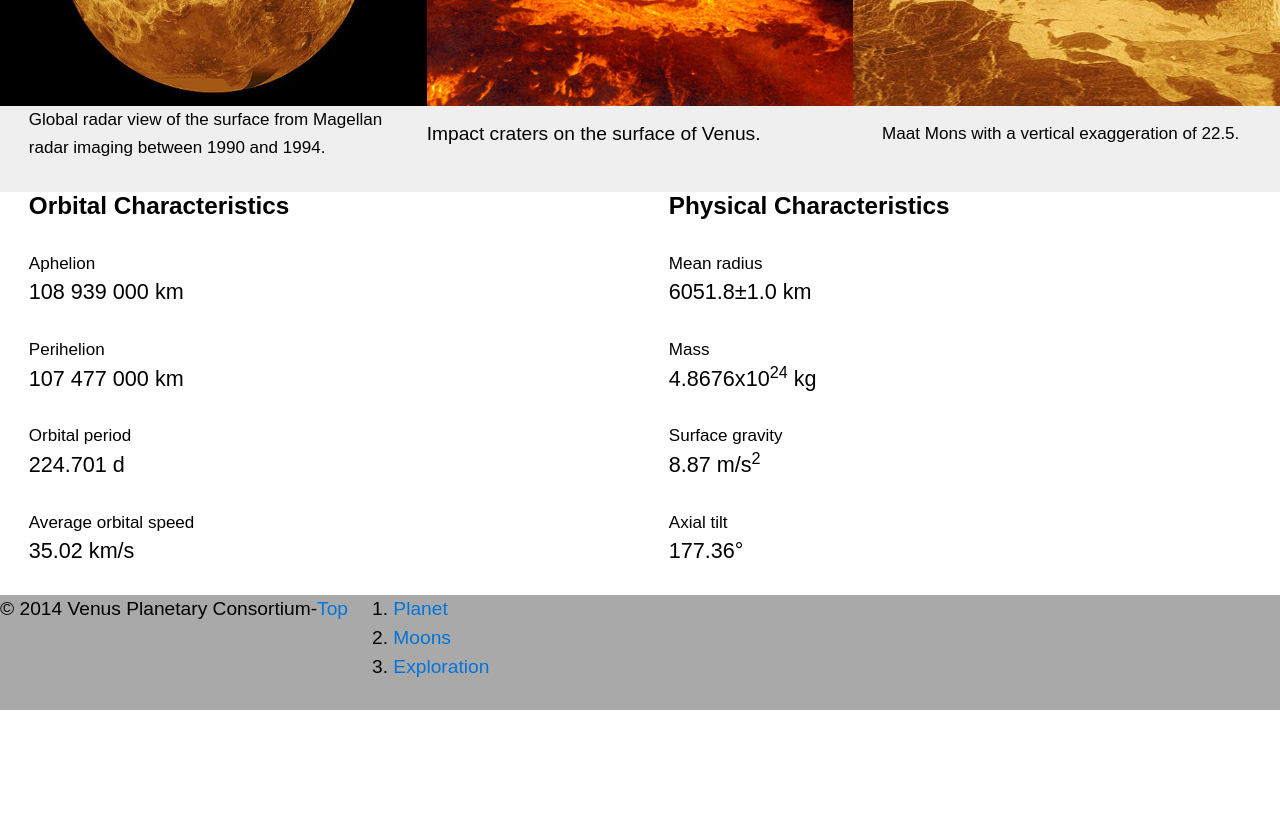
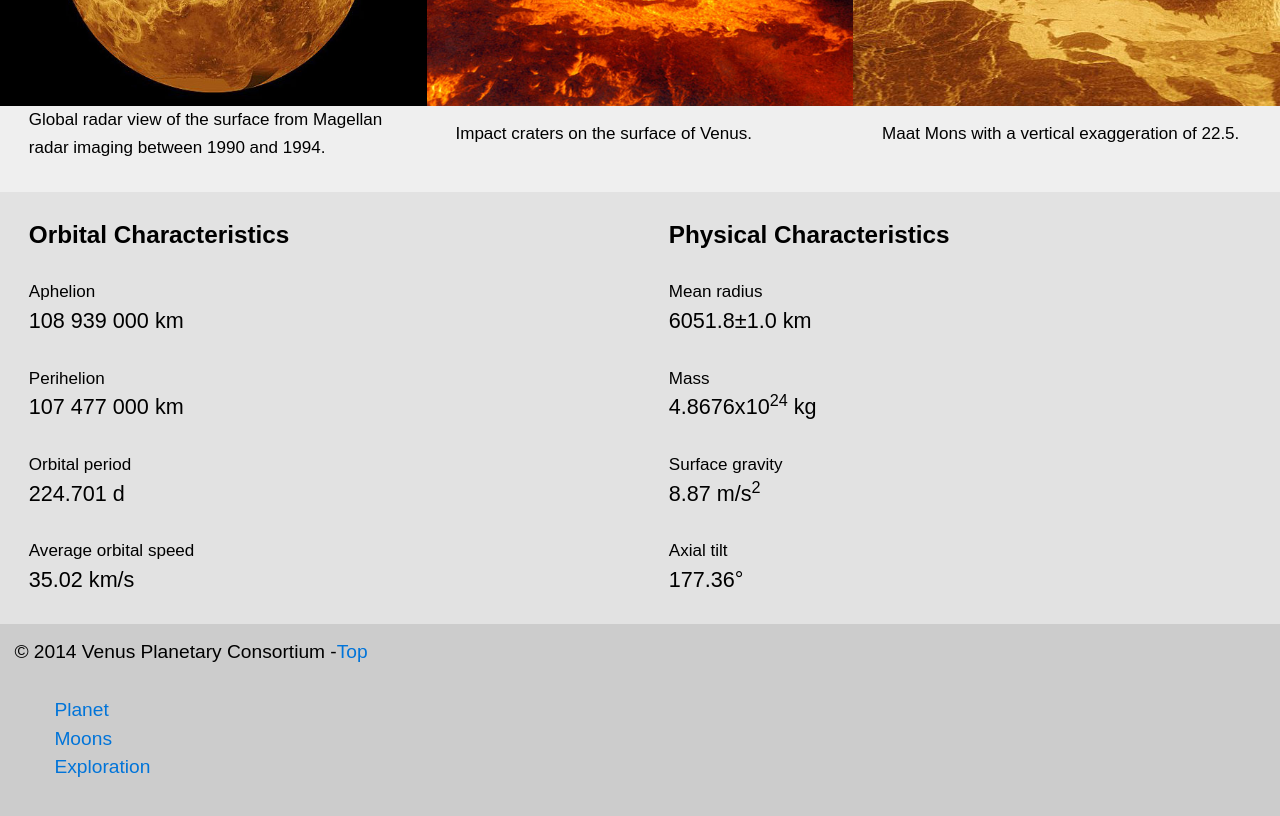
Before and after one commit to MaxTillotson/dsn1675-planet-website, a plain HTML site: page index.html in a window 1280 px wide. Shown: the part 900-1716 px from the top of the page. Before the commit the page ends 1610 px from the top, so only its background shows below. Drawn offline with Linux system fonts and the light colour scheme.

Commit message:
changed colours

```diff
--- a/css/main.css
+++ b/css/main.css
@@ -70,9 +70,10 @@ a, a:link, a:visited{
 
 }
 
-footer {
-  background-color: darkgrey;
+footer li{
+  list-style: none;
 }
+
 
 @media only screen and (min-width: 25em) {
 
--- a/index.html
+++ b/index.html
@@ -54,7 +54,7 @@
     <div class="unit xs-1 s-1-2 m-1-3">
       <figure>
         <img class="img-flex push-1-2" src="images/venus-2.jpg" alt="Venus">
-        <figcaption>Impact craters on the surface of Venus.</figcaption>
+        <figcaption class="milli gutter">Impact craters on the surface of Venus.</figcaption>
       </figure>
     </div>
 
@@ -66,7 +66,7 @@
     </div>
   </div>
 
-  <div class="grid section-midpad-t">
+  <div class="grid section-mid pad-t">
     <div class="unit xs-1 s-1 m-1-2 gutter">
       <h2 class="giga">Orbital Characteristics</h2>
       <dl class="mega">
@@ -98,11 +98,11 @@
 
 </main>
 
-<footer>
-  <div class="unit xs- s- m- l-">
-    <p>© 2014 Venus Planetary Consortium-<a id="Exploration" href="#">Top</a></p>
+<footer class="grid banner section-dark pad island-1-2">
+  <div class="unit xs-1 s- m- l-">
+    <p>© 2014 Venus Planetary Consortium -<a id="Exploration" href="#">Top</a></p>
   </div>
-  <div class="unit xs=- s- m- l-">
+  <div class="unit xs-1 s-1 m-1-2 l-2-3">
     <nav>
       <ol>
         <li><a href="index.html">Planet</a></li>
```
